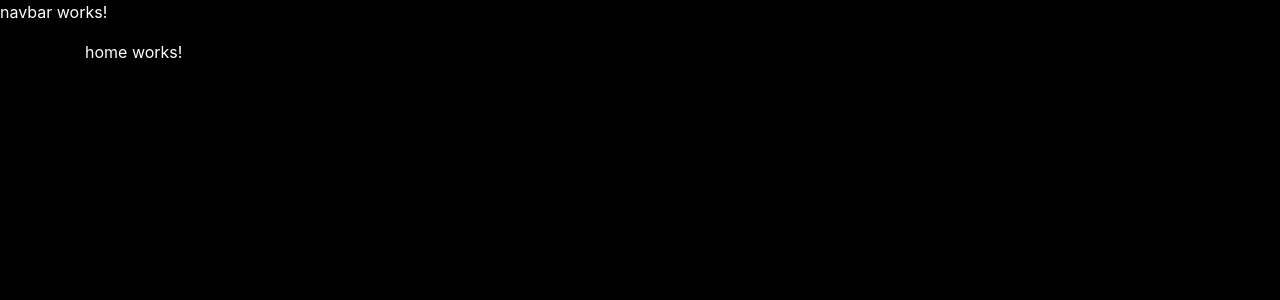
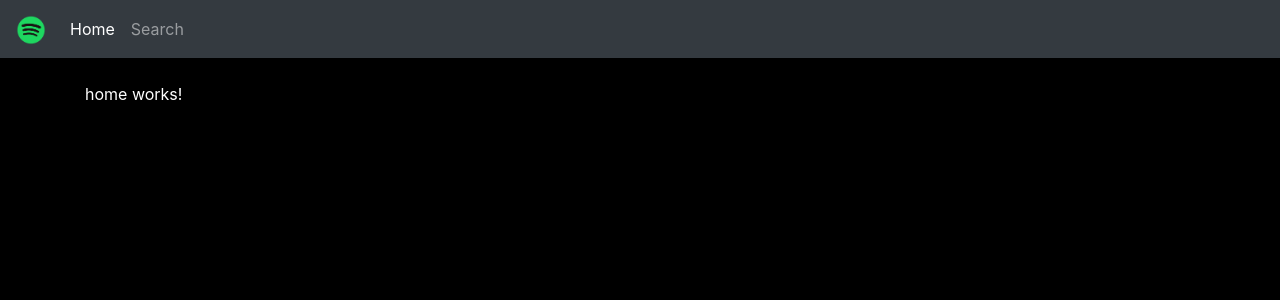
Before and after one commit to marcosjrs/SpotiApp, an Angular app: page /#/home in a window 1280 px wide. Shown: the top 300 px of the page. Built offline with nearby package versions, Linux system fonts and the light colour scheme.

Commit message:
Navbar básico

```diff
--- a/src/app/app.component.html
+++ b/src/app/app.component.html
@@ -1,5 +1,5 @@
 <!--The content below is only a placeholder and can be replaced.-->
 <app-navbar></app-navbar>
-<div class="container">
+<div class="container mt-4">
   <router-outlet></router-outlet>
 </div>
--- a/src/app/components/shared/navbar/navbar.component.html
+++ b/src/app/components/shared/navbar/navbar.component.html
@@ -1,3 +1,19 @@
-<p>
-  navbar works!
-</p>
+<nav class="navbar navbar-expand-md navbar-dark bg-dark">
+  <a class="navbar-brand" href="#">
+    <img src="/assets/img/banner-ico.png" width="30" height="30" alt="">
+  </a>
+  <button class="navbar-toggler" type="button" data-toggle="collapse" data-target="#navbarSupportedContent" aria-controls="navbarSupportedContent" aria-expanded="false" aria-label="Toggle navigation">
+    <span class="navbar-toggler-icon"></span>
+  </button>
+
+  <div class="collapse navbar-collapse" id="navbarSupportedContent">
+    <ul class="navbar-nav mr-auto">
+      <li class="nav-item">
+        <a class="nav-link" routerLink="/home" routerLinkActive="active" >Home</a>
+      </li>
+      <li class="nav-item">
+        <a class="nav-link" routerLink="/search" routerLinkActive="active" >Search</a>
+      </li>
+    </ul>
+  </div>
+</nav>
```
